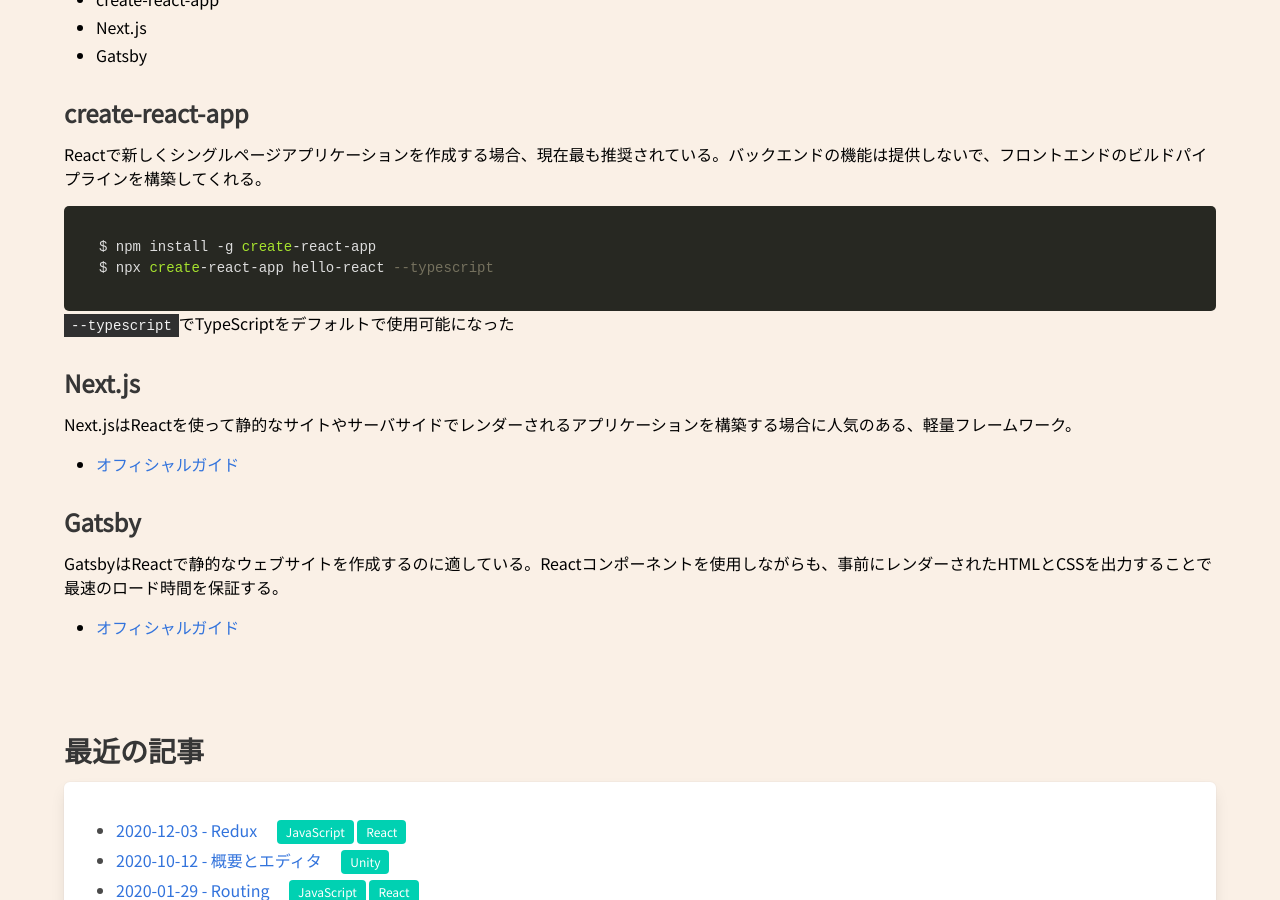
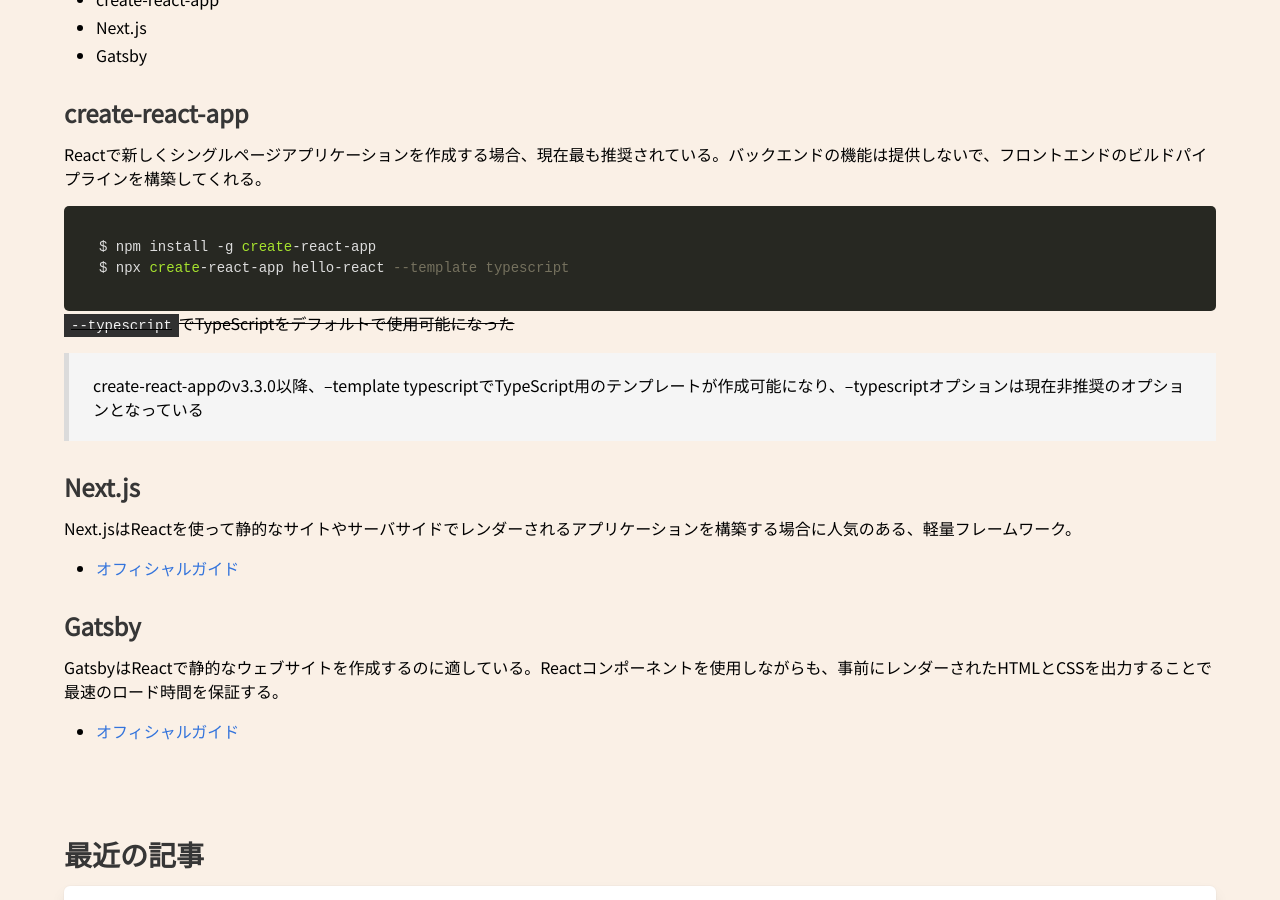
Before and after one commit to tanish-kr/learning-log, a Jekyll site: the page built from _posts/PG/JavaScript/React/2019-11-20-インストール.md, in a window 1280 px wide and 900 px high, scrolled down 1407 px. Built offline with Jekyll 4.4.1, drawn with Linux system fonts in a browser that asks for light colours; nearby versions of some CDN libraries; our own code applies the rules of GitHub Pages for plain Markdown files.

Commit message:
modify create-react-app --template option

````diff
--- a/_posts/PG/JavaScript/React/2019-11-20-インストール.md
+++ b/_posts/PG/JavaScript/React/2019-11-20-インストール.md
@@ -50,10 +50,12 @@ Reactで新しくシングルページアプリケーションを作成する場
 
 ```sh
 $ npm install -g create-react-app
-$ npx create-react-app hello-react --typescript
+$ npx create-react-app hello-react --template typescript
 ```
 
-`--typescript`でTypeScriptをデフォルトで使用可能になった
+~~`--typescript`でTypeScriptをデフォルトで使用可能になった~~
+
+> create-react-appのv3.3.0以降、--template typescriptでTypeScript用のテンプレートが作成可能になり、--typescriptオプションは現在非推奨のオプションとなっている
 
 ### Next.js
 
````
